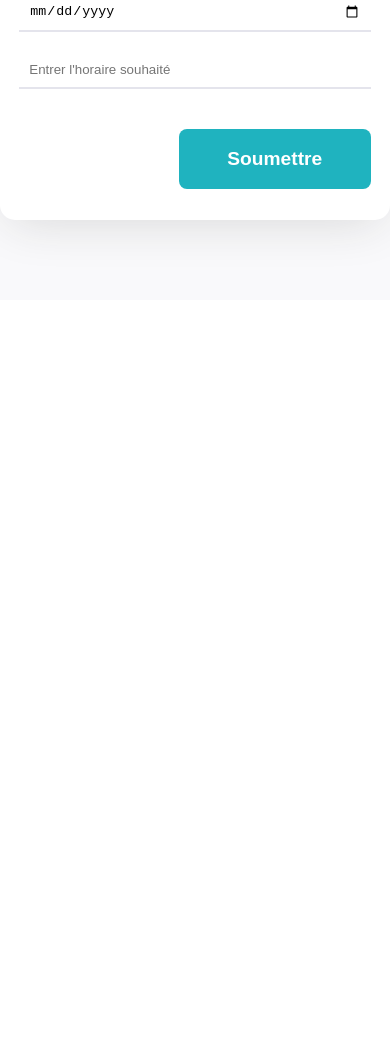
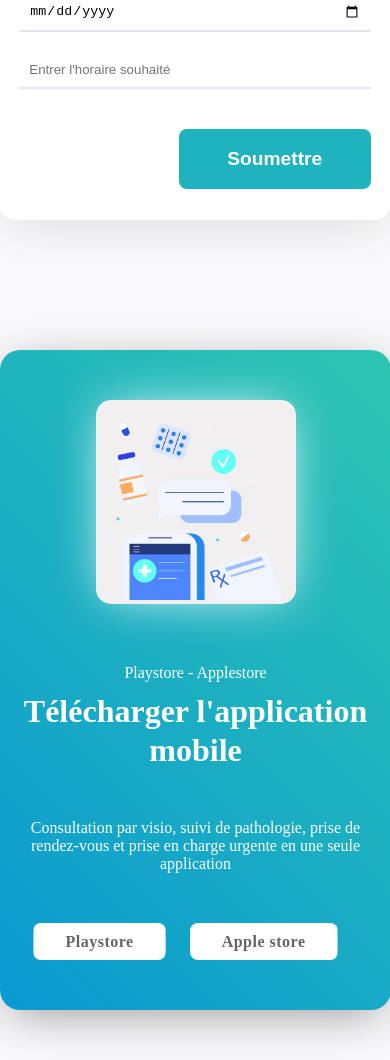
Before and after one commit to Rangeraluffy/COVID-Website, a plain HTML site: page index.html in a window 390 px wide. Shown: the part 5163-6223 px from the top of the page. Before the commit the page ends 5463 px from the top, so only its background shows below. Drawn offline with Linux system fonts and the light colour scheme; a web font is replaced by a local one.

Commit message:
Section Application HTML CSS

```diff
--- a/assets/style/style.css
+++ b/assets/style/style.css
@@ -597,3 +597,125 @@ section#appointment .container .formulaire button.submit-btn{
     padding: 30px 10px;
   }
 }
+
+/* APPLICATION */
+
+section#application{
+  background-color: #f9f9fb;
+  padding: 50px 0px;
+}
+
+section#application .container{
+  background: linear-gradient(45deg, #0a99d1, #2ec5b2);
+  width: 90%;
+  margin: 0 auto;
+  border-radius: 20px;
+  display: flex;
+  justify-content: center;
+  align-items: center;
+  padding: 150px 0px;
+  box-shadow: 0px 10px 50px -10px #8c8c8c;
+}
+
+section#application .container .left {
+  background-color: #f1efef;
+  border-radius: 15px;
+  transition: 0.1s;
+  box-shadow: 0px 0px 50px -10px white;
+  cursor: pointer;
+}
+
+section#application .container .left:hover{
+  transform: scale(1.05);
+}
+
+section#application .container .left:hover{
+  transform: scale(1.02) rotate(-1deg);
+}
+
+section#application .container .left img{
+  height: 450px;
+}
+
+section#application .container .right{
+  color: white;
+  margin-left: 50px;
+}
+
+section#application .container .right p{
+  font-size: 1.2em;
+  max-width: 700px;
+  margin: 10px 0;
+}
+
+section#application .container .right p:nth-child(3){
+  margin: 50px 0px;
+}
+
+section#application .container .right h3{
+  font-size: 4em;
+  max-width: 700px;
+  line-height: 1.2em;
+}
+
+section#application .container .right a{
+  background-color: white;
+  padding: 0.6em 2em;
+  border-radius: 8px;
+  color: #656565;
+  font-weight: 600;
+  letter-spacing: 0.5px;
+  margin-right: 20px;
+  display: inline-block;
+  clip-path: polygon(0 0, 100% 0, 100% 100%, 0 100%, 0% 70%, 0% 50%, 0% 30%);
+  transition: 0.2s;
+}
+
+section#application .container .right a:hover{
+  transform: scale(0.95);
+  clip-path: polygon(0 0, 100% 0, 100% 100%, 0 100%, 0% 70%, 7% 50%, 0% 30%);
+  color: #656565;
+}
+
+@media screen and (max-width: 1300px){
+  section#application .container .left img{
+    height: 300px;
+  }
+  section#application .container .right h3{
+    font-size: 3.5em;
+  }
+}
+
+@media screen and (max-width: 991px){
+  section#application .container .right h3{
+    font-size: 2em;
+  }
+  section#application .container .right p{
+    font-size: 1em;
+  }
+}
+
+@media screen and (max-width: 800px){
+  section#application .container{
+    flex-direction: column;
+    padding: 50px 20px;
+  }
+  section#application .container .left img{
+    height: 200px;
+  }
+  section#application .container .right{
+    color: white;
+    margin: 50px 0 0 0;
+    text-align: center;
+    margin-left: 0;
+  }
+  section#application .container right a{
+    margin: 10px;
+  }
+}
+
+@media screen and (max-width: 500px){
+  section#application .container right a{
+    width: 165px;
+  }
+}
--- a/index.html
+++ b/index.html
@@ -184,6 +184,23 @@
     </section>
     <!-- //Formulaire rendez-vous  -->
 
+    <!-- Télécharger l'application -->
+    <section id="application">
+      <div class="container">
+        <div class="left">
+          <img src="images/mid.png" alt=""/>
+        </div>
+        <div class="right">
+          <p>Playstore - Applestore</p>
+          <h3>Télécharger l'application mobile</h3>
+          <p>Consultation par visio, suivi de pathologie, prise de rendez-vous et prise en charge urgente en une seule application</p>
+          <a href="#playstore">Playstore</a>
+          <a href="#applestore">Apple store</a>
+        </div>
+      </div>
+    </section>
+    <!-- //Télécharger l'application -->
+
     <script>
     function myFunction(){
       document.getElementById('sidebar').classList.toggle("open-sidebar");
```
